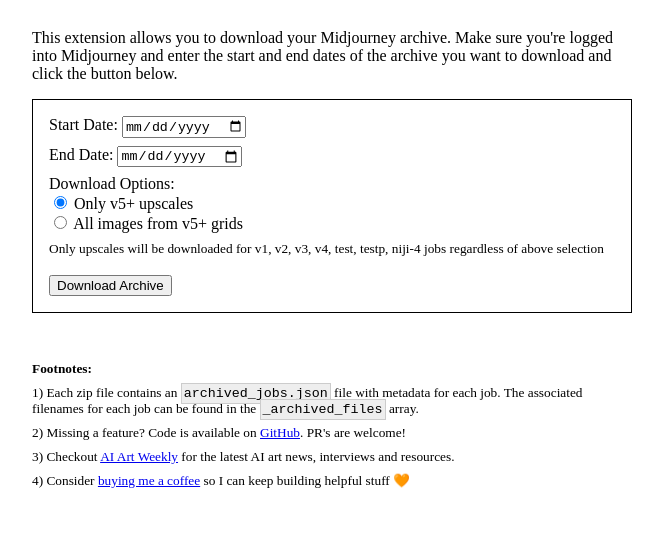
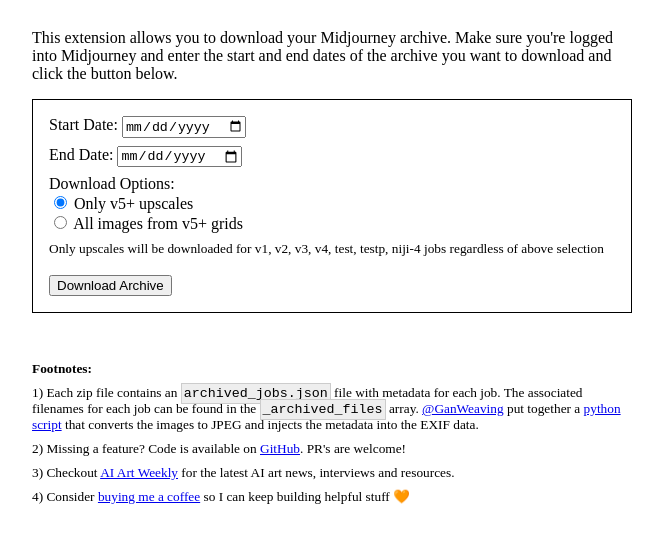
Before and after one commit to dreamingtulpa/midjourney-archive-chrome-extension, a website built with webpack: page form.html in a window 1280 px wide. Shown: the part 105-648 px from the top of the page, without its empty margins (308-971 px from the left). Built offline with nearby package versions, Linux system fonts and the light colour scheme.

Commit message:
add GanWeaving's python script

```diff
--- a/form.html
+++ b/form.html
@@ -81,6 +81,7 @@
     </small>
     <small class='footnote'>
       1) Each zip file contains an <code>archived_jobs.json</code> file with metadata for each job. The associated filenames for each job can be found in the <code>_archived_files</code> array.
+      <a href='https://twitter.com/ganweaving' target='_blank'>@GanWeaving</a> put together a <a href='https://github.com/GanWeaving/inject-midjourney-command' target='_blank'>python script</a> that converts the images to JPEG and injects the metadata into the EXIF data.
     </small>
     <small class='footnote'>
       2) Missing a feature? Code is available on <a href='https://github.com/dreamingtulpa/midjourney-archive-chrome-extension' target='_blank'>GitHub</a>. PR's are welcome!
```
Also changed, not shown: README.md.
